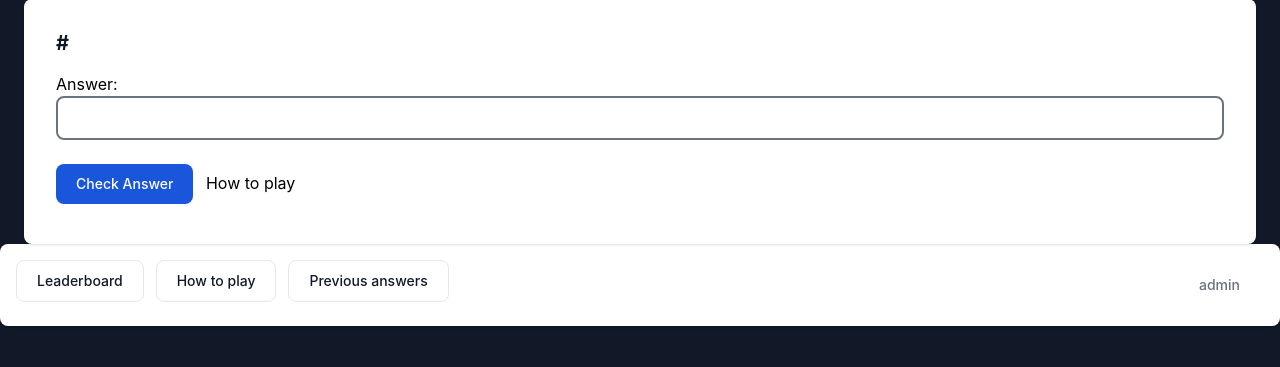
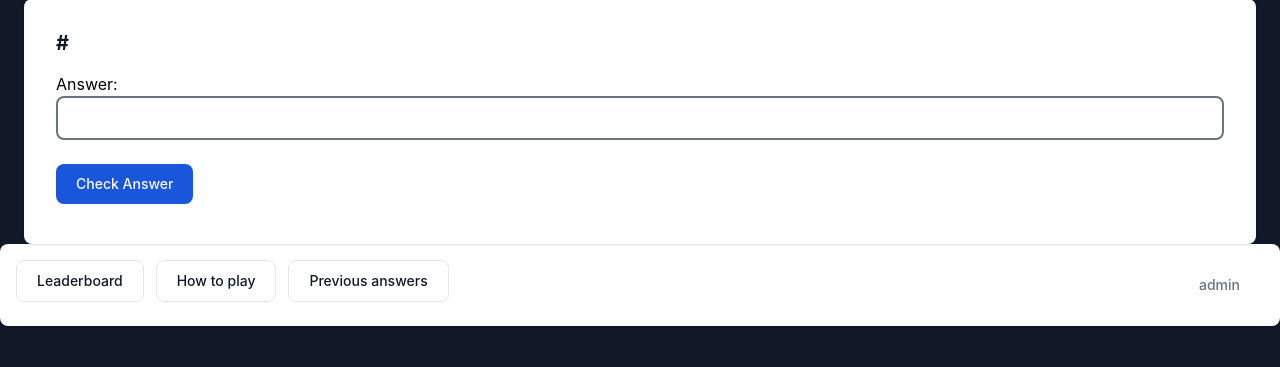
Before and after one commit to two-trick-pony-NL/qrgame, a Django app: template qrcodegame/templates/question.html in a window 1280 px wide. Shown: the part 97-464 px from the top of the page. Run offline with Django 4.2, Linux system fonts and the light colour scheme; the template is opened without the code that fills it: values that come from a table or form of the project are taken from there, others are empty; some libraries are stand-ins or nearby versions.

Commit message:
removed how to play

```diff
--- a/qrcodegame/templates/question.html
+++ b/qrcodegame/templates/question.html
@@ -20,8 +20,6 @@
     {{ form }}
     <br><br>
     <input type="submit" value="Check Answer" class="text-white bg-blue-700 hover:bg-blue-800 focus:ring-4 focus:ring-blue-300 font-medium rounded-lg text-sm px-5 py-2.5 mr-2 mb-2 dark:bg-blue-600 dark:hover:bg-blue-700 focus:outline-none dark:focus:ring-blue-800">
-      How to play
-    </button>
   </form>
 <!-- Modal toggle -->
 
```
